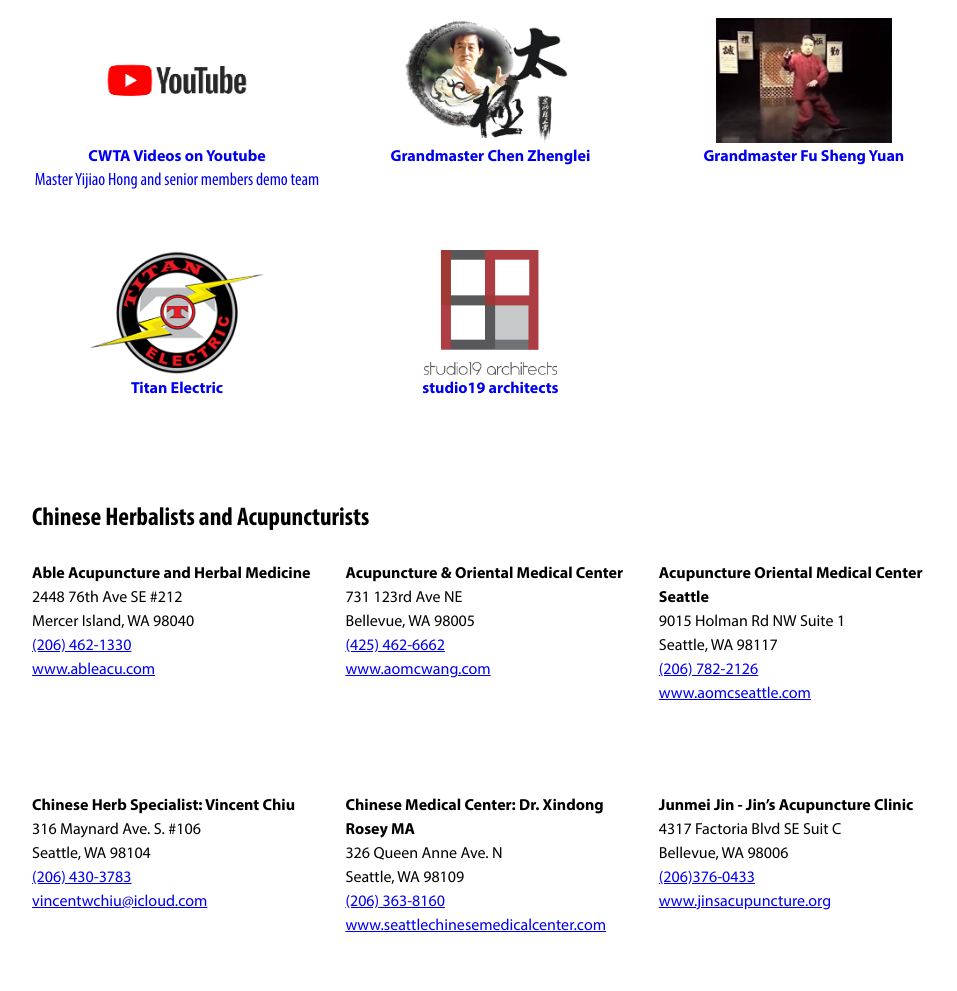
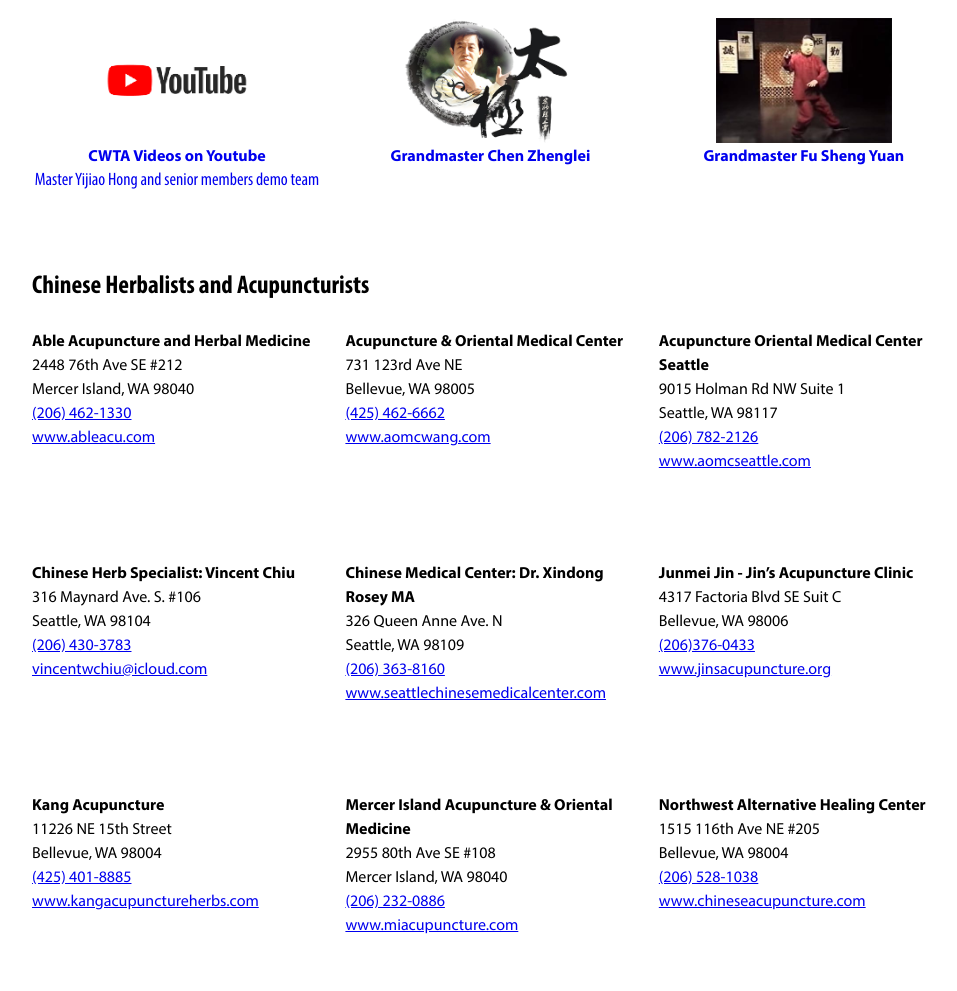
Before and after one commit to gregmli/cwta, a Flask app: page /resources in a window 1280 px wide. Shown: the part 558-1549 px from the top of the page, without its empty margins (28-985 px from the left). Run offline with Flask 3, Linux system fonts and the light colour scheme; data that the repository does not hold is empty; some libraries are stand-ins or nearby versions.

Commit message:
delete non-taichi related resources

```diff
--- a/redesign/website/templates/resources.html
+++ b/redesign/website/templates/resources.html
@@ -38,21 +38,6 @@
 				<div class="title">Grandmaster Fu Sheng Yuan</div>
 			</a>
 		</li>
-
-		<li>
-			<a href="http://www.titanelectric.net">
-				<div class="image"><img src="/images/titan-electric-logo.png" /></div>
-				<div class="title">Titan Electric</div>
-			</a>
-		</li>
-
-		<li>
-			<a href="https://www.studio19architects.com/">
-				<div class="image"><img src="/images/studio19.png" /></div>
-				<div class="title">studio19 architects</div>
-			</a>
-		</li>
-
 
 	</ul>
 
```
